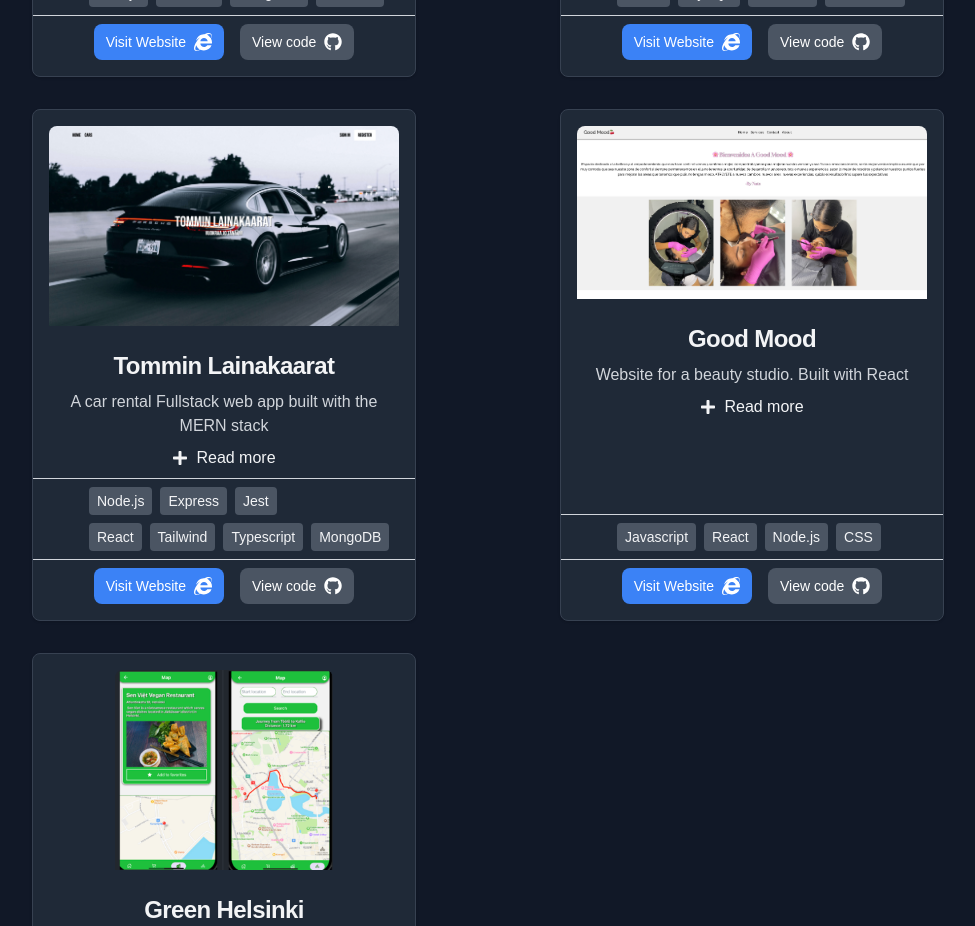
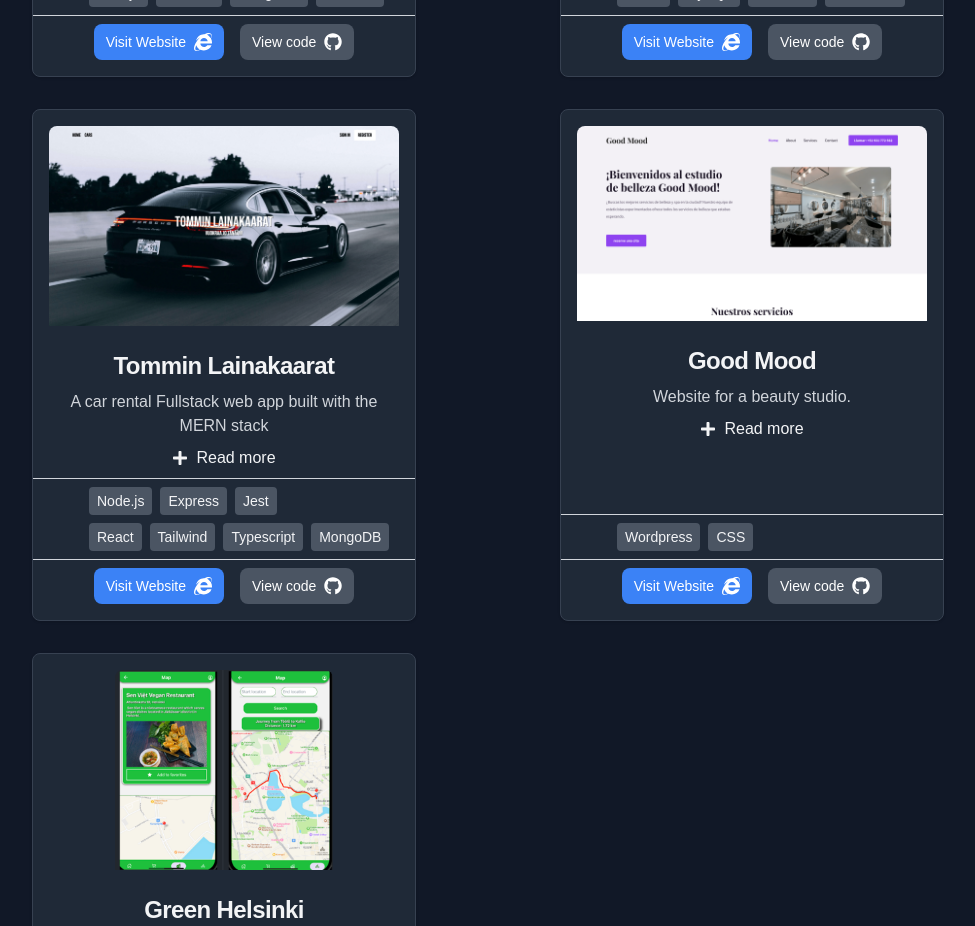
Before and after one commit to tommimaki/Personal-Portfolio, a React (Create React App) app: page / in a window 1280 px wide. Shown: the part 1540-2466 px from the top of the page, without its empty margins (152-1127 px from the left). Built offline with nearby package versions, Linux system fonts and the light colour scheme.

Commit message:
site update

```diff
--- a/src/components/projects/projectData.js
+++ b/src/components/projects/projectData.js
@@ -1,4 +1,4 @@
-import goodmood from "../../assets/goodmood.png";
+import goodmood2 from "../../assets/goodmood2.png";
 import lainakaaratmin from "../../assets/lainakaaratmin.png";
 import api from "../../assets/api.png";
 import bak1 from "../../assets/bak1.png";
@@ -112,14 +112,13 @@ const projectData = [
   },
   {
     title: "Good Mood",
-    description: "Website for a beauty studio. Built with React",
-    longDescription:
-      "A website for a beauty studio Business, Built with react ",
-    imgSrc: goodmood,
-    websiteLink: "https://bright-dragon-6739af.netlify.app/",
+    description: "Website for a beauty studio.",
+    longDescription: "A website for a beauty studio Business. ",
+    imgSrc: goodmood2,
+    websiteLink: "https://goodmoodbynats.com/",
     githubLink: "https://github.com/tommimaki/GoodMood",
-    technologies: ["Javascript", "React", "Node.js", "CSS"],
-    features: ["React", "Css", "JavaScript"],
+    technologies: ["Wordpress", "CSS"],
+    features: ["Css", "JavaScript"],
   },
   {
     title: "Green Helsinki",
```
Also changed, not shown: src/assets/goodmood2.png (added).
